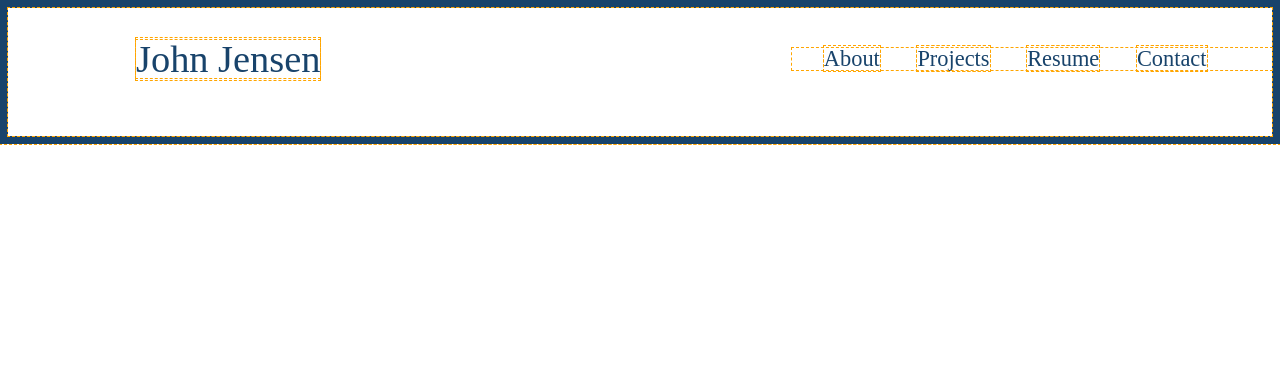
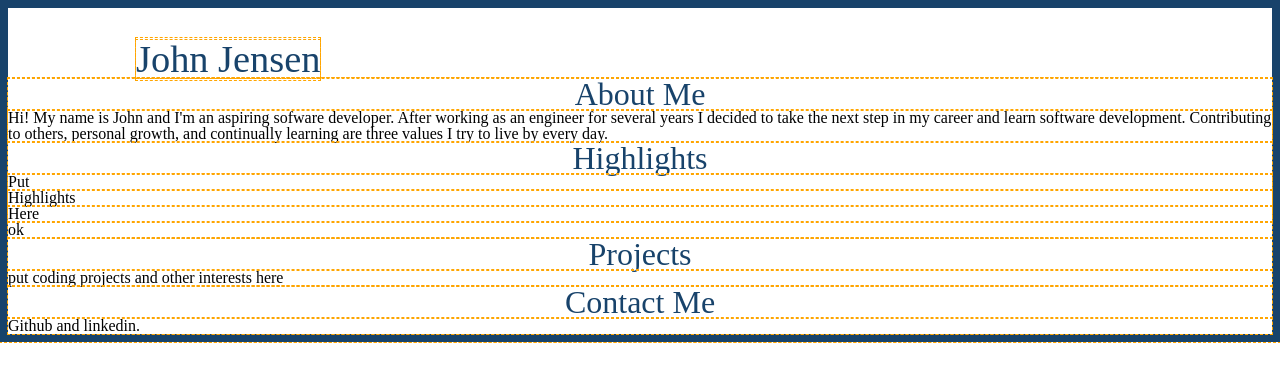
Before and after one commit to jensjoh01/portfolio, a website: page flask/static/index.html in a window 1280 px wide. Drawn offline with Linux system fonts and the light colour scheme.

Commit message:
changing design

```diff
--- a/flask/static/index.html
+++ b/flask/static/index.html
@@ -5,25 +5,57 @@
     <meta name="viewport" content="width=device-width, initial-scale=1">
     <link rel="stylesheet" href="reset.css" />
     <link rel="stylesheet" href="style.css" />
+    <link rel="stylesheet" href="modules.css" />
     <title>John Jensen</title>
 </head>
 <body>
+
   <!-- Navigation -->
-  <div class="nav-container">
+  <!-- <header class="nav-container">
     <h1 id="name"><a href='#'>John Jensen</a></h1>
+    <span id="hamburger">&#9776;</span>
     <nav class="main-nav">
             <ul>
-              <li><a href='#'>About</a></li>
-              <li><a href='#'>Projects</a></li>
-              <li><a href='#'>Resume</a></li>
-              <li><a href='#'>Contact</a></li>
+              <li><a href='#about'>About Me</a></li>
+              <li><a href='#projects'>Projects</a></li>
+              <li><a href='#contact'>Contact</a></li>
             </ul>
     </nav>
+  </header> -->
+
+  <h1 id="name"><a href='#'>John Jensen</a></h1>
+
+  <section>
+    <!-- <img src="profile.jpg" width="250px" height="250px" /> -->
+  </section>
+
+  <!-- About -->
+  <div id="about">
+    <h2> About Me</h2>
+    <p>Hi! My name is John and I'm an aspiring sofware developer. After working as an engineer for several years I decided to take the next step in my career and learn software development. Contributing to others, personal growth, and continually learning are three values I try to live by every day.
+    </p>
+
+    <h2 id="highlights_title">Highlights</h2>
+    <ul>
+      <li>Put</li>
+      <li>Highlights</li>
+      <li>Here</li>
+      <li>ok</li>
+    </ul>
+  </div>
+
+<!-- Projects -->
+  <div id="projects">
+    <h2 id="projects_title">Projects</h2>
+    <p>put coding projects and other interests here</p>
   </div>
 
 
-
-
+<!-- Contact -->
+  <div id="contact">
+    <h2 id="contact_title">Contact Me</h2>
+    <p>Github and linkedin.</p>
+  </div>
 
 </body>
 </html>
--- /dev/null
+++ b/flask/static/modules.css
@@ -0,0 +1,88 @@
+/*Nav*/
+
+#name {
+    margin-left: 8em;
+    margin-top: 2em;
+    text-align: center;
+}
+
+#name a {
+    text-decoration: none;
+    font-size: 2.4em;
+    color: #18436b;
+}
+
+#hamburger {
+  display: inline-block;
+  float: right;
+  height: 1em;
+  width: 1em;
+  line-height: 1em;
+  font-size: 2em;
+  cursor: pointer;
+  margin-top: .8em;
+}
+
+header nav ul li{
+    display: none;
+}
+
+#about {
+    margin-top: 5em;
+}
+
+
+
+@media only screen and (min-width: 840px) {
+
+  #hamburger {
+    display: none;
+  }
+
+.nav-container {
+    /*margin-top: 2em;*/
+    /*height: 5em;*/
+    /*display: inline-block;*/
+    /*width: 100%;*/
+}
+
+#name {
+    margin-left: 8em;
+    margin-top: 2em;
+    display: inline-block;
+    text-align: center;
+}
+
+#name a {
+    text-decoration: none;
+    font-size: 2.4em;
+    color: #18436b;
+}
+
+.main-nav {
+    height: 8em;
+}
+
+.main-nav ul {
+    width: 30em;
+    text-align: center;
+    float: right;
+    margin-top: 2.5em;
+}
+
+.main-nav ul li {
+    display: inline;
+    margin: 0 1.5em 0 0;
+    font-size: 1.4em;
+    /*margin-bottom: 130px;*/
+}
+
+.main-nav a {
+    text-decoration: none;
+    color: #18436b;
+}
+
+#about {
+    margin-top: 0;
+}
+}
--- a/flask/static/style.css
+++ b/flask/static/style.css
@@ -2,52 +2,13 @@
     outline: dashed orange 1px;
 }
 
-.nav-container {
-    /*margin-top: 2em;*/
-    /*height: 5em;*/
-    /*display: inline-block;*/
-    /*width: 100%;*/
-}
-
-h1 {
-    /*width: 200px;*/
-    margin-left: 8em;
-    margin-top: 2em;
-    position: fixed;
-    /*text-align: center;*/
-}
-
-#name a {
-    text-decoration: none;
-    font-size: 2.4em;
-    color: #18436b;
-}
-
-.main-nav {
-    height: 8em;
-    /*background: #18436b;*/
-}
-
-.main-nav ul {
-    width: 30em;
-    text-align: center;
-    float: right;
-    margin-top: 2.5em;
-}
-
-.main-nav ul li {
-    display: inline;
-    margin: 0 1.5em 0 0;
-    font-size: 1.4em;
-    /*margin-bottom: 130px;*/
-}
-
-.main-nav a {
-    text-decoration: none;
-    color: #18436b;
-}
-
-
 body {
     border: 8px solid #18436b;
 }
+
+h2 {
+    font-size: 2em;
+    color: #18436b;
+    margin: auto 0;
+    text-align: center;
+}
```
Also changed, not shown: public/index.html (+2 -1 lines), 1 other file.
